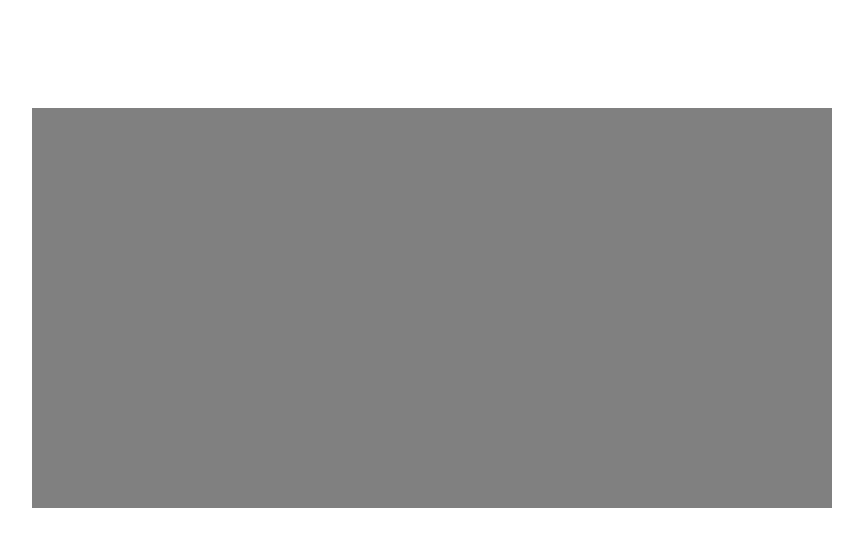
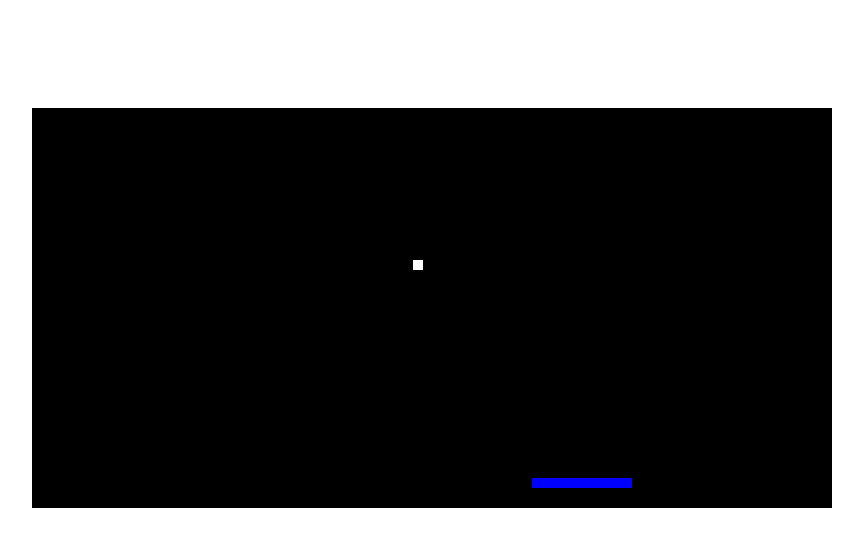
Before and after one commit to LinckK/ProvaDoRamonDIno, a plain HTML site: page index.html in a window 1280 px wide. Shown: the whole page, without its empty margins (208-1071 px from the left). Drawn offline with Linux system fonts and the light colour scheme.

Commit message:
Movimento da bola e raquete pronto apenas falta pontuação e bricks

```diff
--- a/index.html
+++ b/index.html
@@ -12,7 +12,7 @@
         }
         canvas {
             margin-top:  100px;
-            background-color: gray
+            background-color: rgb(0, 0, 0)
         }
     </style>
 </head>
--- a/script.js
+++ b/script.js
@@ -1,13 +1,23 @@
 const canvas = document.getElementById('jogo')
 const ctx = canvas.getContext('2d')
-// não usei getters and setter por questão de tempo :P
-document.addEventListener ('keydown', function(event) {
-    if (event.key === 'D') {
-        raquete1.x -= 10
-    } else if (event.key === 'A') {
-        raquete1.x += 10
+
+let velocidadeX = 0
+document.addEventListener('keydown', function(event) {
+    if (event.key === 'a') {
+        velocidadeX = -10;
+    } else if (event.key === 'd') {
+        velocidadeX = 10;
     }
-})
+});
+
+document.addEventListener('keyup', function(event) {
+    if (event.key === 'a' || event.key === 'd') {
+        velocidadeX = 0;
+    }
+});
+
+
+
 class Entidade {
     constructor(x, y, largura, altura, cor) {
         this.x = x
@@ -25,24 +35,42 @@ class Entidade {
 class Bola extends Entidade {
     constructor(x, y, largura, altura, cor) {
         super(x, y, largura, altura, cor)
-        this.velocidadeX
-        this.velocidadeY
+        this.velocidadeX = 3
+        this.velocidadeY = 4
     }
     atualizar() {
         this.x += this.velocidadeX
         this.y += this.velocidadeY
     }
+    verificarColisao(entidade) {
+
+         if (entidade.x < this.x + this.largura &&
+            entidade.x + entidade.largura > this.x &&
+            entidade.y < this.y + this.altura &&
+            entidade.y + entidade.altura > this.y || 0 >=  this.y  ) {
+            this.velocidadeY = -this.velocidadeY;
+        }
+        if (this.x < 0 || this.x + this.largura > canvas.width) {
+            this.velocidadeX = -this.velocidadeX;
+        }
+        console.log(canvas.width)
+        console.log(this.x)
+
+    }
+
 }
-
-
-
 
 class Raquete extends Entidade {
     constructor(x, y, largura, altura, cor) {
         super(x, y, largura, altura, cor)
     }
-    ColisaoBola() {
-
+    atualizar() {
+        this.x += velocidadeX
+        if (this.x < 0) {
+            this.x = 0
+        } else if (this.x + this.largura > canvas.width) {
+            this.x = canvas.width - this.largura
+        }
     }
 }
 
@@ -50,27 +78,30 @@ class Brick extends Entidade {
     constructor(x, y, largura, altura, cor) {
         super(x, y, largura, altura, cor)
     }
-    ColisaoBola() {
-
-    }
 }
 
 class Score extends Entidade {
     constructor(x, y, largura, altura, cor) {
         super(x, y, largura, altura, cor)
-        this.score
+        this.score = 0
     }
     desenhar() {
         ctx.fillStyle = this.cor
         ctx.font = "italic bold 35pt Tahoma";
-        fillText(score, this.x, this.y)
+        ctx.fillText(this.score, this.x, this.y)
     }
 }
 
+const bola = new Bola(300, 100, 10, 10, 'white')
+const raquete1 = new Raquete(500, 370, 100, 10, 'blue')
 
 function loop() {
     ctx.clearRect(0, 0, canvas.width, canvas.height)
-
+    bola.atualizar()
+    bola.verificarColisao(raquete1)
+    raquete1.atualizar()
+    bola.desenhar()
+    raquete1.desenhar()
     requestAnimationFrame(loop)
 }
 loop()
```
